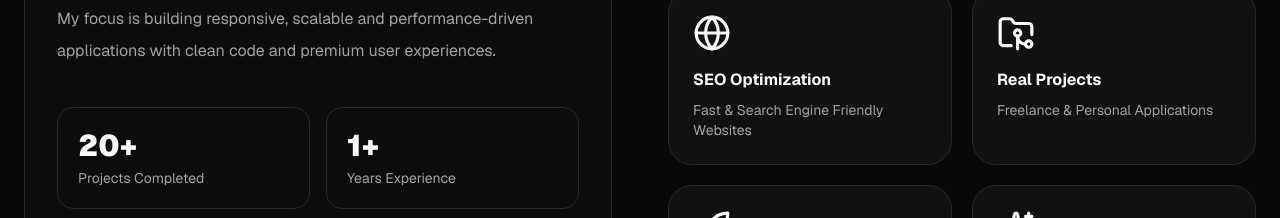
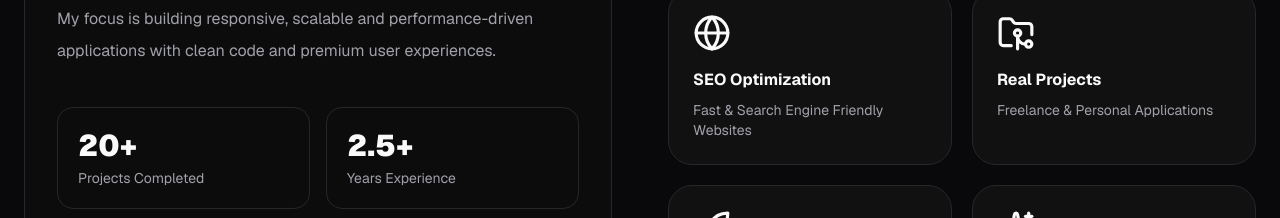
Before and after one commit to chetan-chauhan-1502/chetanchauhan, a Next.js app: page / in a window 1280 px wide. Shown: the part 1460-1678 px from the top of the page. Built offline with nearby package versions, Linux system fonts and the light colour scheme.

Commit message:
2.5 year expernce change

```diff
--- a/app/components/sections/about.tsx
+++ b/app/components/sections/about.tsx
@@ -77,7 +77,7 @@ export default function About() {
               </div>
 
               <div className="rounded-2xl border border-border p-5">
-                <h4 className="text-3xl font-black">1+</h4>
+                <h4 className="text-3xl font-black">2.5+</h4>
                 <p className="mt-1 text-sm text-muted-foreground">
                   Years Experience
                 </p>
```
